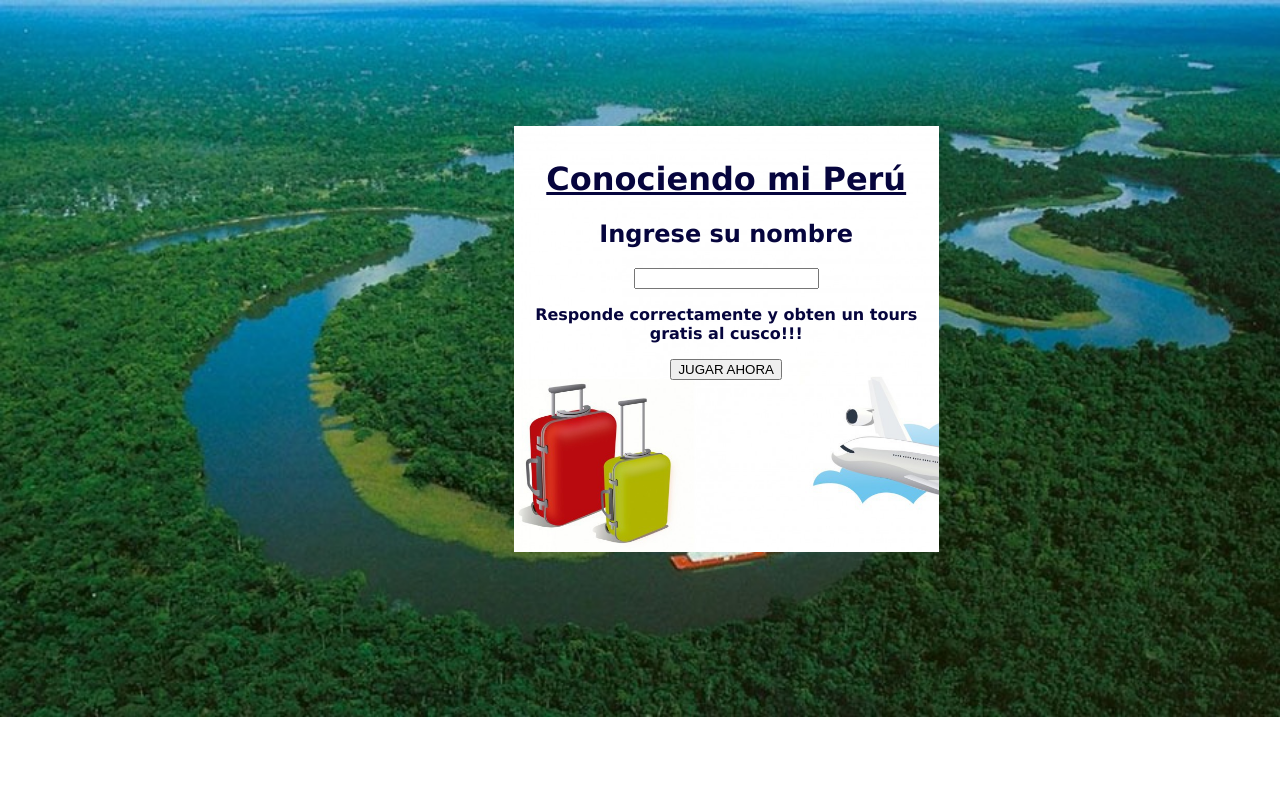
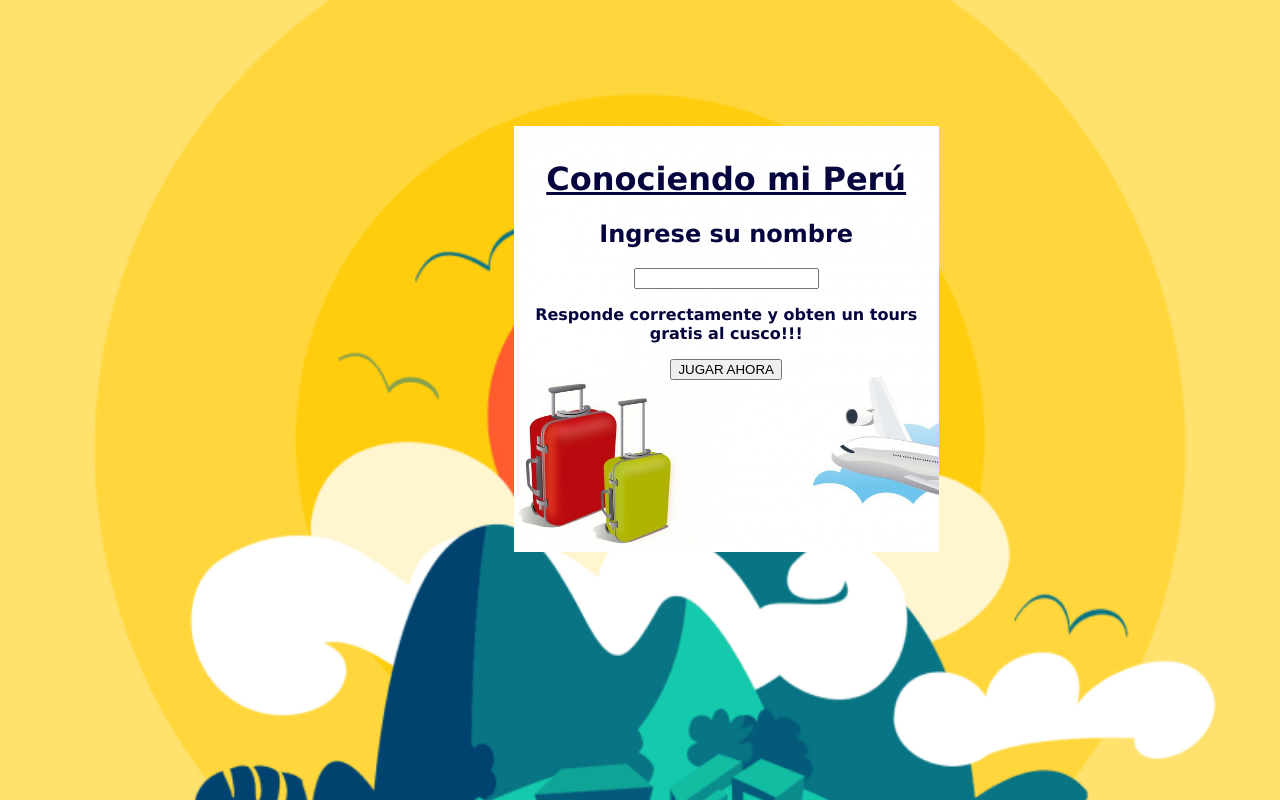
Before and after one commit to KatyLuHT/proyecto-grupo-8.3, a plain HTML site: page index.html in a window 1280 px wide. Drawn offline with Linux system fonts and the light colour scheme.

Commit message:
actualizando trivia

```diff
--- a/estilo.css
+++ b/estilo.css
@@ -1,7 +1,7 @@
 body {
     /*ubicacion de la imagen*/
 
-    background-image:url(imagenes/selva.jpg);
+    background-image:url(imagenes/llamita2.png);
     font-family: "Verdana", Times, serif;
 
     /*para que no se repita*/
```
Also changed, not shown: imagenes/llamita2.png (added).
